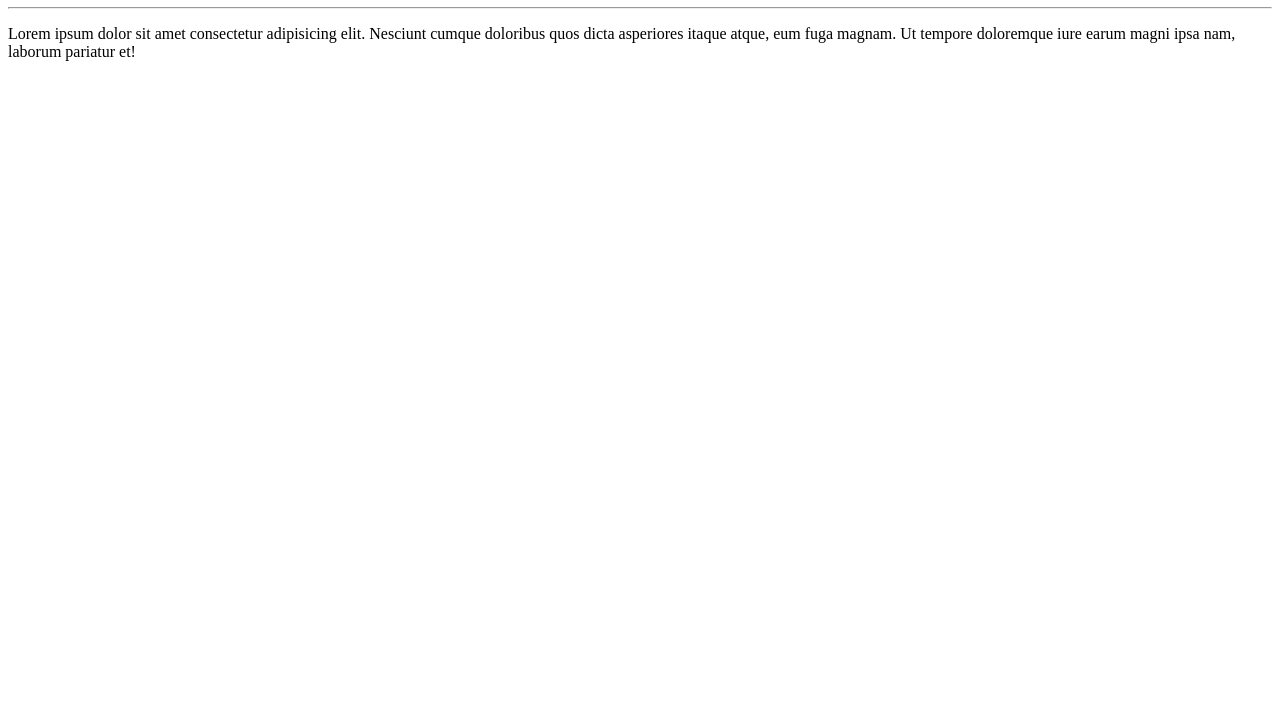
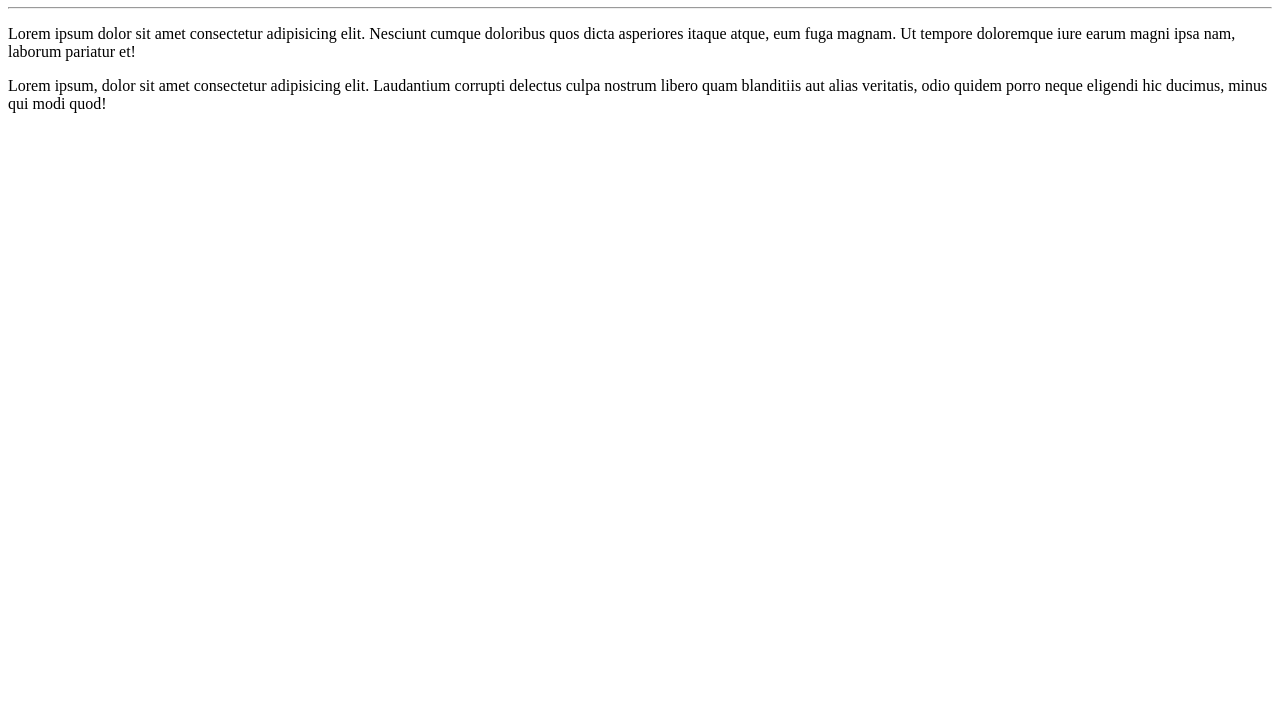
Before and after one commit to alexandreulian/Ola-Mundo, a plain HTML site: page site-exemplo/index.html in a window 1280 px wide. Shown: the part 73-800 px from the top of the page. Drawn offline with Linux system fonts and the light colour scheme.

Commit message:
adicionei um parágrafo

```diff
--- a/site-exemplo/index.html
+++ b/site-exemplo/index.html
@@ -9,5 +9,6 @@
     <h1>Olá, Mundo!</h1>
     <hr>
     <p>Lorem ipsum dolor sit amet consectetur adipisicing elit. Nesciunt cumque doloribus quos dicta asperiores itaque atque, eum fuga magnam. Ut tempore doloremque iure earum magni ipsa nam, laborum pariatur et!</p>
+    <p>Lorem ipsum, dolor sit amet consectetur adipisicing elit. Laudantium corrupti delectus culpa nostrum libero quam blanditiis aut alias veritatis, odio quidem porro neque eligendi hic ducimus, minus qui modi quod!</p>
 </body>
 </html>
```
